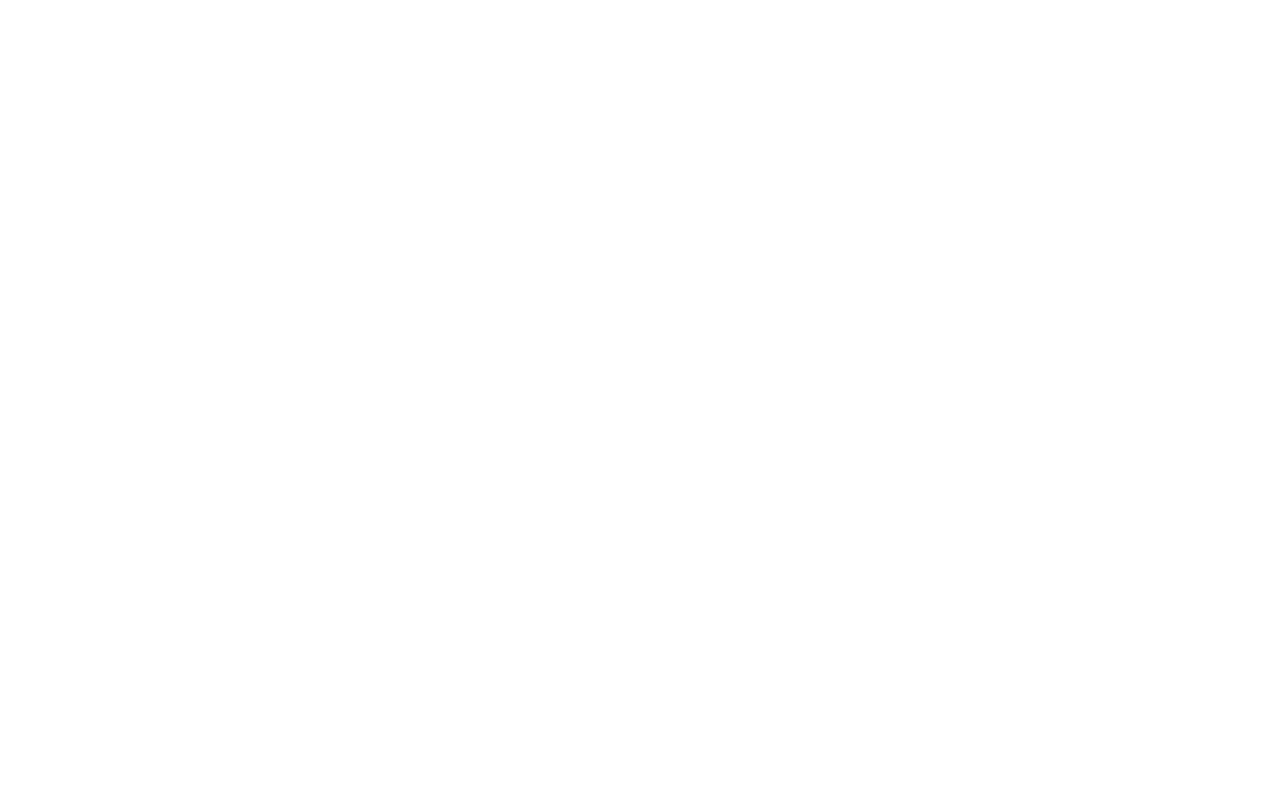
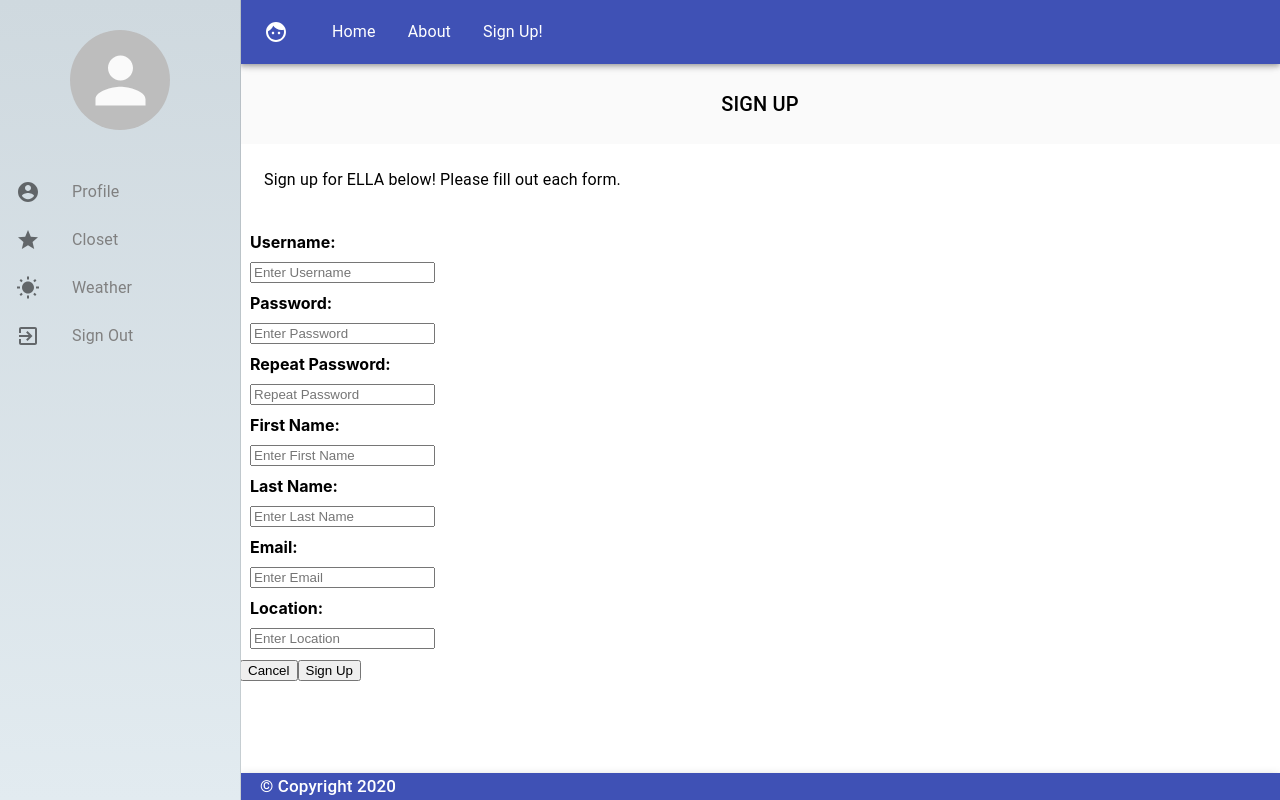
Before and after one commit to wksheehan/ella-app, a React (Create React App) app: page /signup in a window 1280 px wide. Built offline with nearby package versions, Linux system fonts and the light colour scheme.

Commit message:
created a basic looking sign up form with its own tab and required fields

```diff
--- a/package.json
+++ b/package.json
@@ -10,6 +10,7 @@
         "@testing-library/react": "^9.3.2",
         "@testing-library/user-event": "^7.1.2",
         "material-ui-icons": "^1.0.0-beta.36",
+        "pg": "^8.4.1",
         "react": "^16.13.1",
         "react-dom": "^16.13.1",
         "react-router": "^5.2.0",
--- a/src/App.css
+++ b/src/App.css
@@ -24,11 +24,6 @@
   color: white;
 }
 
-Link {
-  color: white;
-  text-decoration: none;
-}
-
 .App-link {
   color: #61dafb;
 }
--- a/src/App.js
+++ b/src/App.js
@@ -6,6 +6,7 @@ import {
 } from "react-router-dom";
 import Home from "./pages/Home"
 import About from "./pages/About"
+import SignUp from "./pages/SignUp"
 
 const App = () => {
   return (
@@ -13,6 +14,7 @@ const App = () => {
       <Switch>
         <Route exact path="/" ><Home /></Route>
         <Route path="/about"><About /></Route>
+        <Route path="/signup"><SignUp /></Route>
       </Switch>
     </Router>
   );
--- /dev/null
+++ b/src/components/SignUpContent.css
@@ -0,0 +1,7 @@
+.myLabel {
+    display: 'block',
+}
+
+.myInput {
+    display: 'block',
+}
--- /dev/null
+++ b/src/components/SignUpContent.js
@@ -0,0 +1,87 @@
+import React from 'react';
+import './SignUpContent.css';
+import { makeStyles } from '@material-ui/core/styles';
+// import { Grid } from '@material-ui/core';
+import { Typography } from '@material-ui/core';
+
+const useStyles = makeStyles(theme => ({
+  toolbar: theme.mixins.toolbar,
+  title: {
+    flexGrow: 1,
+    backgroundColor: theme.palette.background.default,
+    padding: theme.spacing(3),
+    fontSize: 30,
+    textAlign: "center",
+  },
+  content: {
+    flexGrow: 1,
+    padding: theme.spacing(3),
+  },
+  fullWidth: {
+    width: '100%',
+  },
+  labels: {
+    marginLeft: 10,
+    marginBottom: 10,
+    display: 'block',
+  },
+  inputs: {
+    marginLeft: 10,
+    marginBottom: 10,
+    display: 'block',
+  }
+}));
+
+
+
+function SignUpContent() {
+  const classes = useStyles();
+
+  return (
+    <main className={classes.fullWidth}>
+      <div className={classes.toolbar} />
+      <div className={classes.title}>
+        <Typography variant='h6'>SIGN UP</Typography>
+      </div>
+      <div className={classes.content}>
+        <Typography paragraph>
+          Sign up for ELLA below! Please fill out each form.
+        </Typography>
+      </div>
+
+      <form action="action_page.php">
+
+        <label for="email" className={classes.labels}><b>Username: </b></label>
+        <input type="text" className={classes.inputs} placeholder="Enter Username" name="username" required ></input>
+
+        <label for="psw" className={classes.labels}><b>Password: </b></label>
+        <input type="password" className={classes.inputs} placeholder="Enter Password" name="psw" required ></input>
+
+        <label for="psw-repeat" className={classes.labels}><b>Repeat Password: </b></label>
+        <input type="password" className={classes.inputs} placeholder="Repeat Password" name="psw-repeat" required></input>
+
+        <label for="firstname" className={classes.labels}><b>First Name: </b></label>
+        <input type="text" className={classes.inputs} placeholder="Enter First Name" name="firstname" required></input>
+
+        <label for="lastname" className={classes.labels}><b>Last Name: </b></label>
+        <input type="text" className={classes.inputs} placeholder="Enter Last Name" name="lastname" required></input>
+
+        <label for="email" className={classes.labels}><b>Email: </b></label>
+        <input type="text" className={classes.inputs} placeholder="Enter Email" name="email" required></input>
+
+        <label for="location" className={classes.labels}><b>Location: </b></label>
+        <input type="text" className={classes.inputs} placeholder="Enter Location" name="location" required></input>
+
+        <div class="clearfix">
+            <button type="button" class="cancelbtn">Cancel</button>
+            <button type="submit" class="signupbtn">Sign Up</button>
+        </div>
+
+      </form>
+
+
+    </main>
+  );
+}
+
+export default SignUpContent;
--- a/src/components/TopMenu.js
+++ b/src/components/TopMenu.js
@@ -21,10 +21,6 @@ const useStyles = makeStyles(theme => ({
   title: {
     flexGrow: 1,
   },
-  // Link: {
-  //   color: 'white',
-  //   textDecoration: 'none'
-  // }
 }));
 
 function TopMenu() {
@@ -42,13 +38,18 @@ function TopMenu() {
           <MenuIcon />
         </IconButton>
         <MenuItem>
-          <Link to="/" >
+          <Link to="/" style={{color: 'white', textDecoration: 'none'}}>
             Home
           </Link>
         </MenuItem>
         <MenuItem>
-          <Link to="/about" >
+          <Link to="/about" style={{color: 'white', textDecoration: 'none'}}>
             About
+          </Link>
+        </MenuItem>
+        <MenuItem>
+          <Link to="/signup" style={{color: 'white', textDecoration: 'none'}}>
+            Sign Up!
           </Link>
         </MenuItem>
       </Toolbar>
--- /dev/null
+++ b/src/pages/SignUp.js
@@ -0,0 +1,27 @@
+import React from 'react';
+import { makeStyles } from '@material-ui/core/styles';
+import TopMenu from '../components/TopMenu';
+import SideMenu from '../components/SideMenu';
+import Footer from '../components/Footer';
+import SignUpContent from '../components/SignUpContent';
+
+const useStyles = makeStyles(theme => ({
+  root: {
+    display: 'flex',
+  },
+}));
+
+function SignUp() {
+  const classes = useStyles();
+
+  return (
+    <div className={classes.root}>
+      <TopMenu />
+      <SideMenu />
+      <SignUpContent />
+      <Footer />
+    </div>
+  );
+}
+
+export default SignUp;
```
Also changed, not shown: 1 other file (tests, documents, lock files or other folders).
